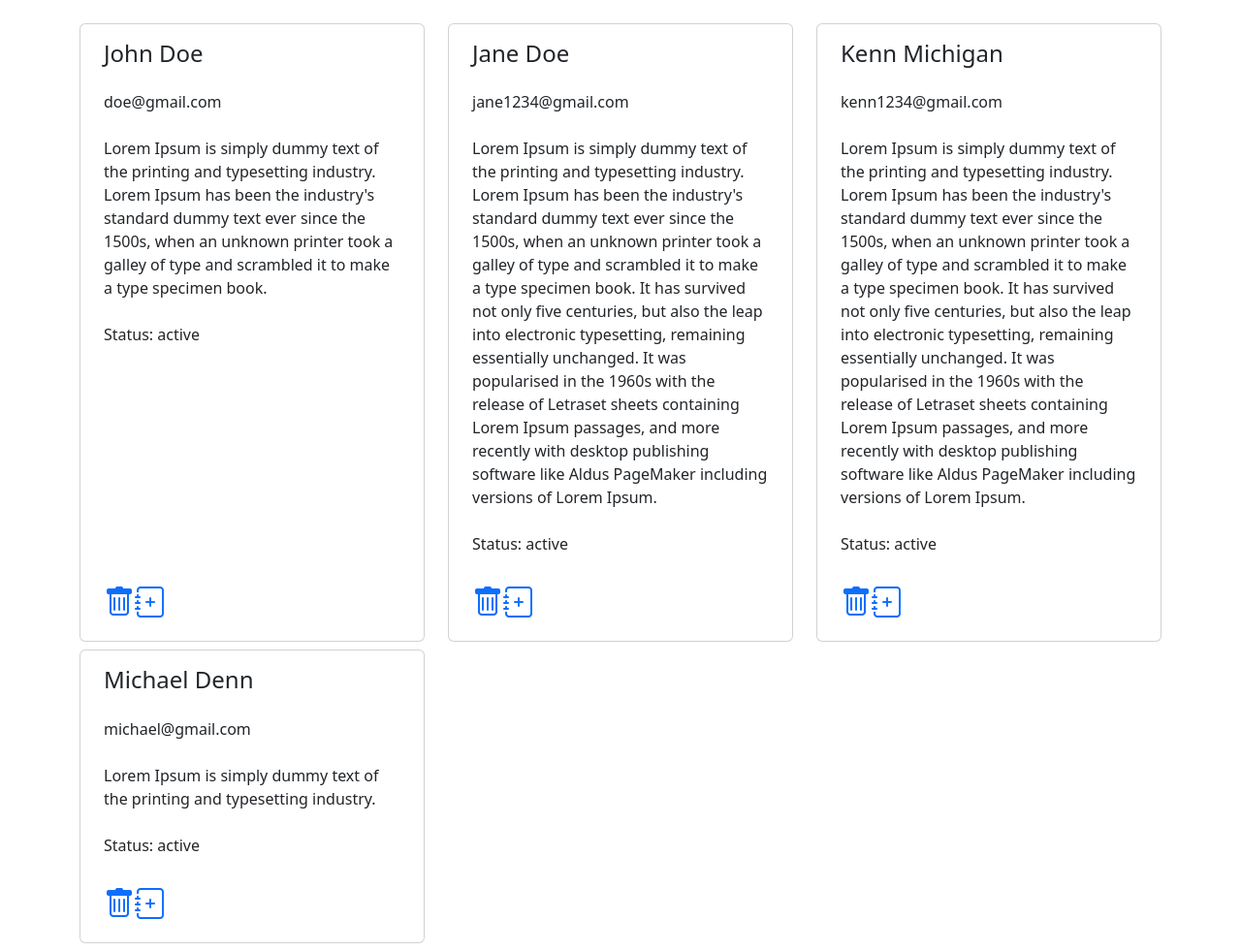
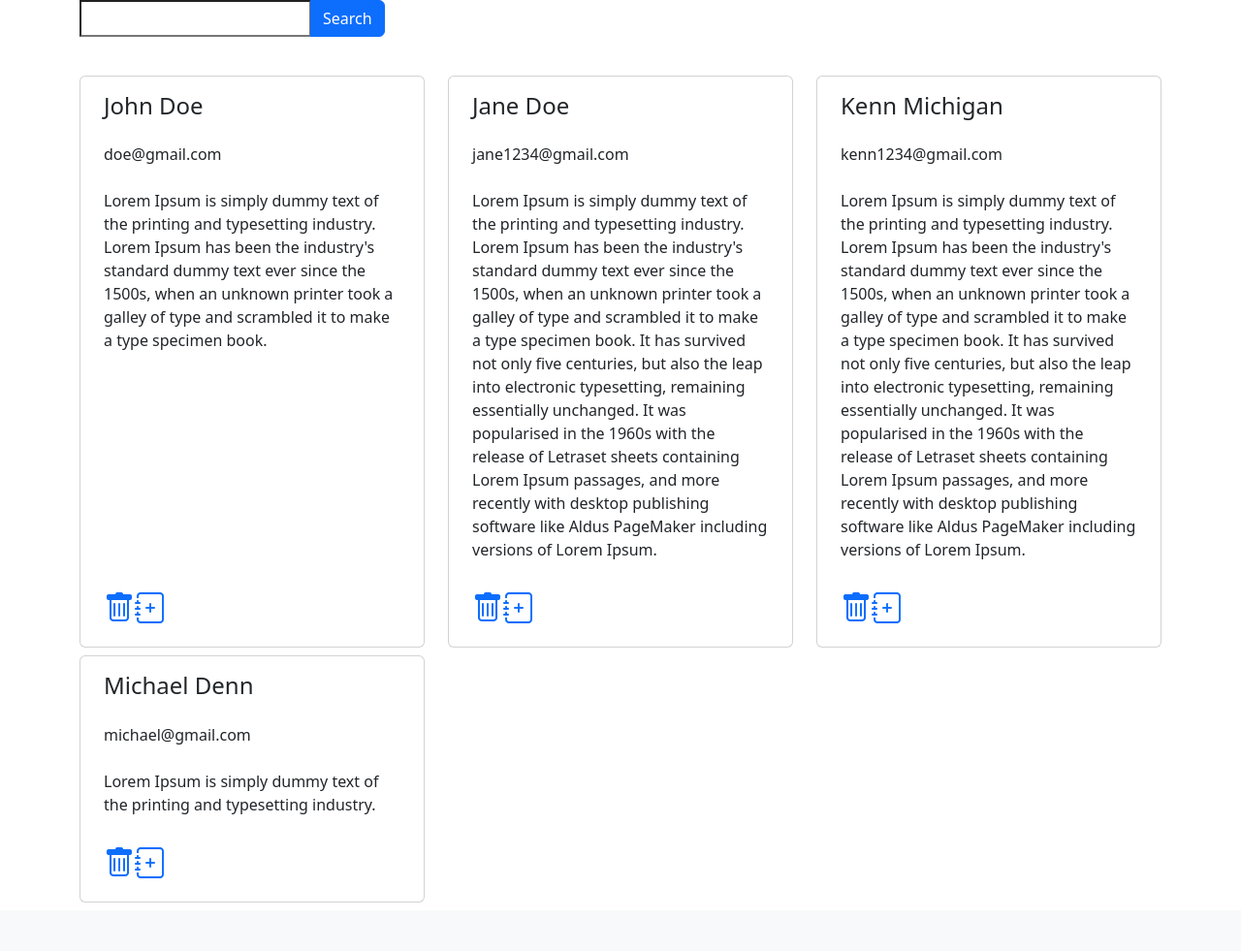
Before and after one commit to asel6320/exam_7, a Django app: page / in a window 1280 px wide. Shown: the part 76-1057 px from the top of the page at 97% size. After the commit the page ends 1007 px from the top, so only its background shows below. Run offline with Django 5.2, Linux system fonts and the light colour scheme; data comes from the database, SQL or seed files in the repository.

Commit message:
added search function by author's name to the main page

```diff
--- a/webapp/forms.py
+++ b/webapp/forms.py
@@ -17,3 +17,6 @@ class GuestForm(forms.Form):
         label="guest note",
         widget=widgets.Textarea(attrs={"cols": 20, "rows": 5, "placeholder": "guest note"}),
     )
+
+class SearchForm(forms.Form):
+    author_name = forms.CharField(label='Author Name', max_length=100)
--- a/webapp/templates/index.html
+++ b/webapp/templates/index.html
@@ -5,6 +5,14 @@
 {% endblock %}
 
 {% block content %}
+    <div class="col-md-8">
+        <form method="get" action="{% url 'main' %}">
+            <div class="input-group mb-3">
+                {{ form.author_name }}
+                <button type="submit" class="btn btn-primary">Search</button>
+            </div>
+        </form>
+    </div>
     <br>
     <div class="row row-cols-sm-1 row-cols-md-2 row-cols-lg-3">
         {% for guest in guests %}
@@ -15,7 +23,6 @@
                             <h4 class="mb-4">{{ guest.name }}</h4>
                             <p>{{ guest.email }}</p>
                             <p class="card-info mt-2">{{ guest.guest_note }}</p>
-                      <p class="card-info mt-2">Status: {{ guest.status }}</p>
                             <div class="mt-auto d-flex justify-content-start pt-2">
                                 <a href="{% url 'delete_note' guest.pk %}"><i class="bi bi-trash fs-2"></i></a>
                                 <a href="{% url 'update_note' guest.pk %}"><i class="bi bi-journal-plus fs-2"></i></a>
--- a/webapp/views.py
+++ b/webapp/views.py
@@ -4,13 +4,24 @@ from django.shortcuts import render, redirect, get_object_or_404
 from django.urls import reverse
 
 from webapp.models import GuestBook, status_choices
-from webapp.forms import GuestForm
+from webapp.forms import GuestForm, SearchForm
 from webapp.validate import note_validate
 
 # Create your views here.
 def index(request):
+    form = SearchForm(request.GET)
     guests = GuestBook.objects.all()
-    return render(request, 'index.html', context={"guests": guests})
+
+    if form.is_valid():
+        author_name = form.cleaned_data['author_name']
+        guests = guests.filter(name__icontains=author_name, status='active')
+
+    context = {
+        'form': form,
+        'guests': guests,
+    }
+
+    return render(request, 'index.html', context)
 
 def create_note(request):
     if request.method == "GET":
@@ -35,7 +46,8 @@ def create_note(request):
             note = GuestBook.objects.create(
                 name=name,
                 email=email,
-                guest_note=guest_note
+                guest_note=guest_note,
+                status = 'active'
             )
             return redirect("main")
 
```
Lines whose indentation alone changed are shown as unchanged.
